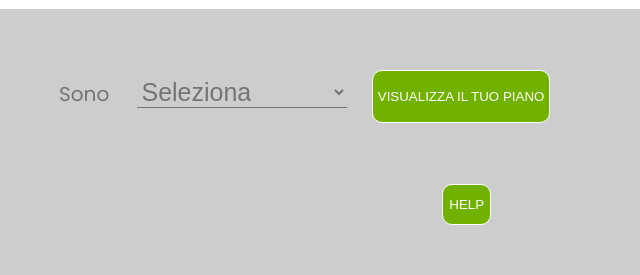
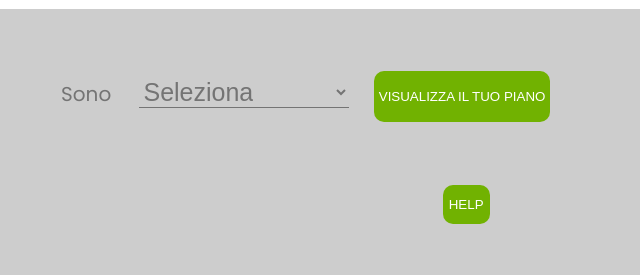
Before and after one commit to Giovanni-Bernardi/htmlcss-fluentify, a plain HTML site: page index.html in a window 1280 px wide. Shown: the part 2370-2645 px from the top of the page, 640-1280 px from the left. Drawn offline with Linux system fonts and the light colour scheme.

Commit message:
footer buttons fix

```diff
--- a/css/style.css
+++ b/css/style.css
@@ -241,7 +241,6 @@
   background-color: rgb(205, 205, 205);
   padding-left: 7%;
   padding-right: 7%;
-  padding-bottom: : 0;
 }
 
 .textright{
@@ -279,6 +278,7 @@
 .button.green.footer{
   padding: 18px 5px;
   margin-left: 20px;
+  border: none;
 
 }
 
@@ -286,4 +286,5 @@
   margin-left: 78%;
   padding: 12px 6px;
   vertical-align: 62px;
+  border: none;
 }
```
